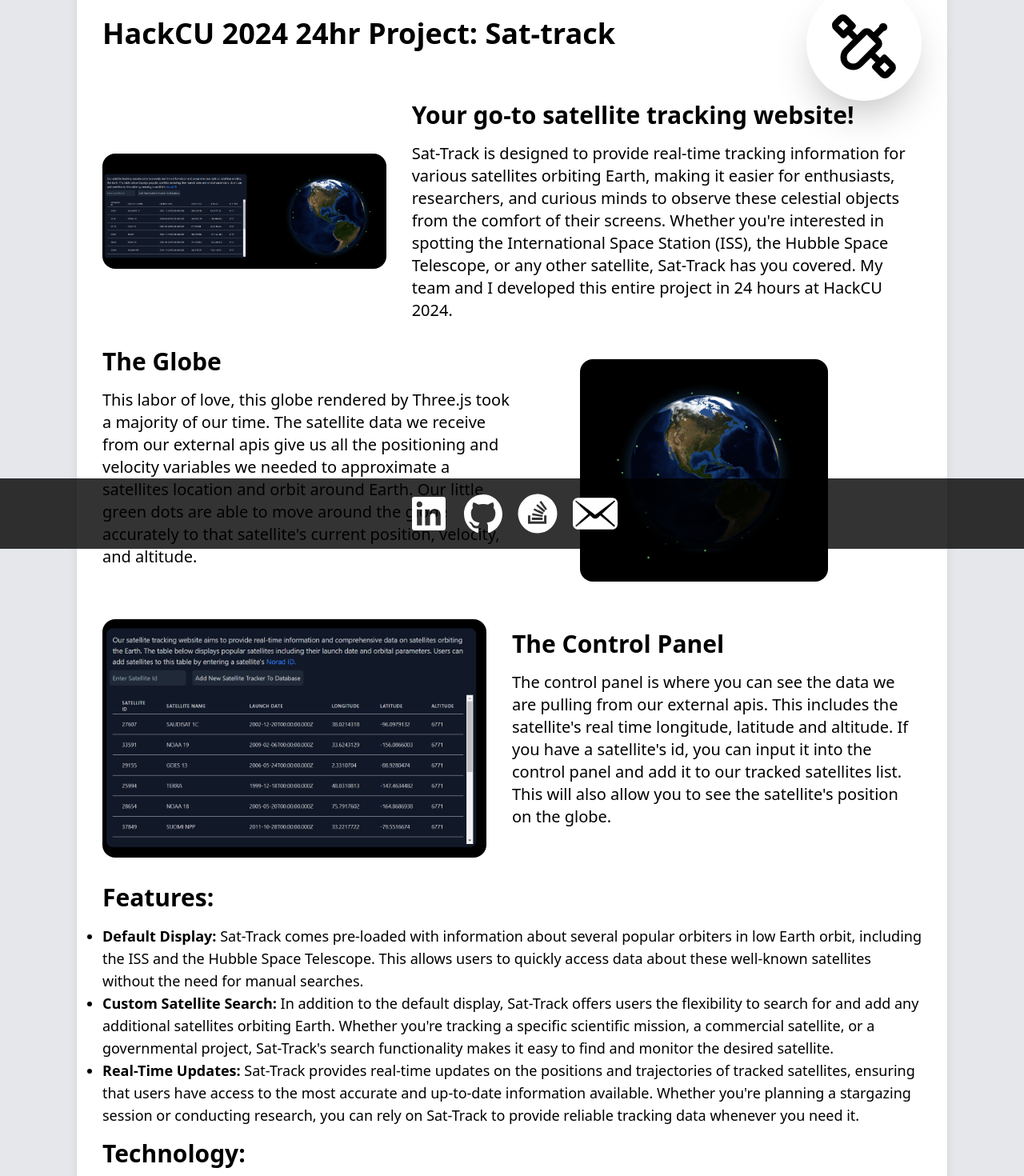
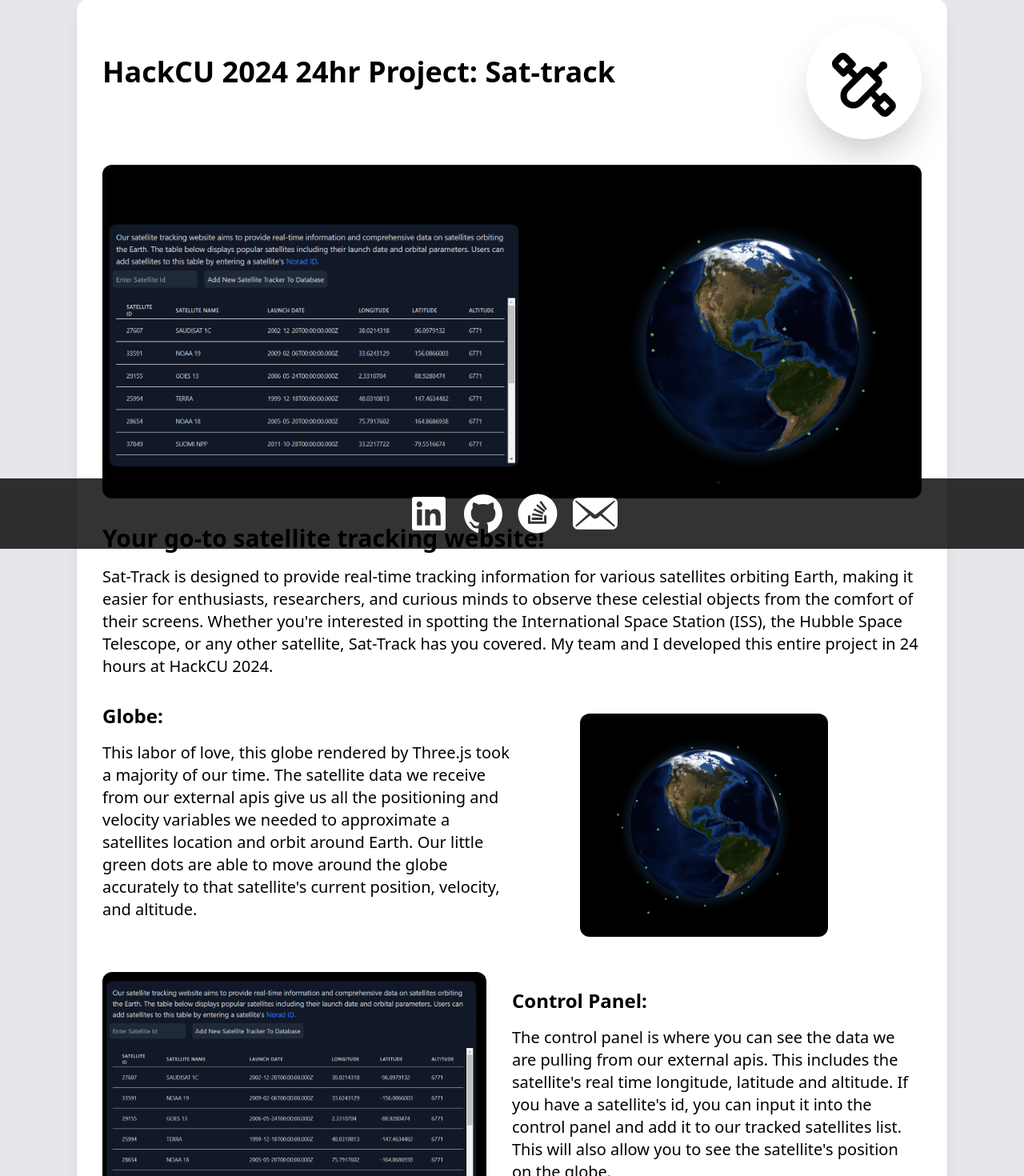
Before and after one commit to stichmc/portfolio, a React (Vite) app: page /projects/hackcu-sattrack in a window 1280 px wide. Shown: the part 114-1584 px from the top of the page at 80% size. Built offline with nearby package versions, Linux system fonts and the light colour scheme.

Commit message:
reactive fix

```diff
--- a/src/pages/projects/SatTrack.tsx
+++ b/src/pages/projects/SatTrack.tsx
@@ -8,9 +8,9 @@
 
 const SatTrack = () => {
   return (
-    <>
+    <div className="flex flex-col space-y-12 sm:space-y-24 lg:space-y-12 bg-gray-200">
       <Navbar isHome={false} isEducation={false} isProjects={true} />
-      <div className="mb-20 sm:mb-8">
+
       <div className="bg-gray-200 lg:p-24 p-8">
         <FadeIn>
           <div className="flex flex-col text-black p-8 rounded-2xl shadow-lg bg-white mt-2 sm:mt-[-2rem]">
@@ -24,67 +24,62 @@
             </div>
 
             <div className="mt-6 sm:mt-0">
-                <div className="md:flex flex-row md:space-x-8 items-center justify-center">
-                  <div className="mb-8 block items-center md:flex">
-                    <img src={satTrackPicture} alt="SatTrack" className="rounded-2xl" />
+              <div className="mb-8 mt-8">
+                <img src={satTrackPicture} alt="SatTrack" className="rounded-xl" />
               </div>
 
-                  <div>
               <h1 className="text-xl sm:text-3xl font-bold mb-4">Your go-to satellite tracking website!</h1>
               <p className="text-sm sm:text-xl mb-8">
-                      Sat-Track is designed to provide real-time tracking information for various satellites orbiting
-                      Earth, making it easier for enthusiasts, researchers, and curious minds to observe these celestial
-                      objects from the comfort of their screens. Whether you're interested in spotting the International
-                      Space Station (ISS), the Hubble Space Telescope, or any other satellite, Sat-Track has you
-                      covered. My team and I developed this entire project in 24 hours at HackCU 2024.
+                Sat-Track is designed to provide real-time tracking information for various satellites orbiting Earth,
+                making it easier for enthusiasts, researchers, and curious minds to observe these celestial objects from
+                the comfort of their screens. Whether you're interested in spotting the International Space Station
+                (ISS), the Hubble Space Telescope, or any other satellite, Sat-Track has you covered. My team and I
+                developed this entire project in 24 hours at HackCU 2024.
               </p>
-                  </div>
-                </div>
 
               <div className="mb-8 items-center md:flex">
                 <div className="md:w-1/2">
-                    <h1 className="text-xl sm:text-3xl font-bold mb-4">The Globe</h1>
+                  <h1 className="text-xl sm:text-2xl font-bold mb-4">Globe:</h1>
                   <p className="text-sm sm:text-xl mb-8">
-                      This labor of love, this globe rendered by Three.js took a majority of our time. The satellite
-                      data we receive from our external apis give us all the positioning and velocity variables we
-                      needed to approximate a satellites location and orbit around Earth. Our little green dots are able
-                      to move around the globe accurately to that satellite's current position, velocity, and altitude.
+                    This labor of love, this globe rendered by Three.js took a majority of our time. The satellite data
+                    we receive from our external apis give us all the positioning and velocity variables we needed to
+                    approximate a satellites location and orbit around Earth. Our little green dots are able to move
+                    around the globe accurately to that satellite's current position, velocity, and altitude.
                   </p>
                 </div>
                 <div className="md:w-1/3 md:pr-8 mx-auto">
-                    <img src={globePicture} alt="Globe" className="h-auto rounded-2xl" />
+                  <img src={globePicture} alt="Globe" className="h-auto rounded-xl" />
                 </div>
               </div>
 
               <div className="mb-8 items-center md:flex">
                 <div className="md:w-1/2 md:pr-8 mx-auto">
-                    <img src={satTerminalPicture} alt="Control Panel" className="h-auto rounded-2xl" />
+                  <img src={satTerminalPicture} alt="Control Panel" className="h-auto rounded-xl" />
                 </div>
 
-                  <div className="md:w-1/2 mt-2">
-                    <h1 className="text-xl sm:text-3xl font-bold mb-4">The Control Panel</h1>
+                <div className="md:w-1/2 mt-4">
+                  <h1 className="text-xl sm:text-2xl font-bold mb-4">Control Panel:</h1>
                   <p className="text-sm sm:text-xl mb-8">
-                      The control panel is where you can see the data we are pulling from our external apis. This
-                      includes the satellite's real time longitude, latitude and altitude. If you have a satellite's id,
-                      you can input it into the control panel and add it to our tracked satellites list. This will also
-                      allow you to see the satellite's position on the globe.
+                    The control panel is where you can see the data we are pulling from our external apis. This includes
+                    the satellite's real time longitude, latitude and altitude. If you have a satellite's id, you can
+                    input it into the control panel and add it to our tracked satellites list. This will also allow you
+                    to see the satellite's position on the globe.
                   </p>
                 </div>
               </div>
 
               <div>
-                  <h1 className="text-xl sm:text-3xl font-bold mb-4">Features:</h1>
+                <h1 className="text-xl sm:text-2xl font-bold mb-4">Features:</h1>
                 <ul className="list-disc">
                   <li className="text-sm sm:text-lg">
-                      <strong>Default Display:</strong> Sat-Track comes pre-loaded with information about several
-                      popular orbiters in low Earth orbit, including the ISS and the Hubble Space Telescope. This allows
-                      users to quickly access data about these well-known satellites without the need for manual
-                      searches.
+                    <strong>Default Display:</strong> Sat-Track comes pre-loaded with information about several popular
+                    orbiters in low Earth orbit, including the ISS and the Hubble Space Telescope. This allows users to
+                    quickly access data about these well-known satellites without the need for manual searches.
                   </li>
                   <li className="text-sm sm:text-lg">
-                      <strong>Custom Satellite Search:</strong> In addition to the default display, Sat-Track offers
-                      users the flexibility to search for and add any additional satellites orbiting Earth. Whether
-                      you're tracking a specific scientific mission, a commercial satellite, or a governmental project,
+                    <strong>Custom Satellite Search:</strong> In addition to the default display, Sat-Track offers users
+                    the flexibility to search for and add any additional satellites orbiting Earth. Whether you're
+                    tracking a specific scientific mission, a commercial satellite, or a governmental project,
                     Sat-Track's search functionality makes it easy to find and monitor the desired satellite.
                   </li>
                   <li className="text-sm sm:text-lg">
@@ -97,7 +92,7 @@
               </div>
 
               <div className="technical-details-section mt-4">
-                  <h1 className="text-xl sm:text-3xl font-bold mb-4">Technology:</h1>
+                <h1 className="text-xl sm:text-2xl font-bold mb-4">Technology:</h1>
                 <ul className="list-disc">
                   <li className="text-sm sm:text-lg">
                     <strong>Frontend:</strong> The front end of stat-track employs modern react with typescript.
@@ -113,9 +108,10 @@
           </div>
         </FadeIn>
       </div>
+
+      <div className="h-12 sm:h-4"></div>
+      <Footer />
     </div>
-      <Footer />
-    </>
   );
 };
 
```
Lines whose indentation alone changed are shown as unchanged.
